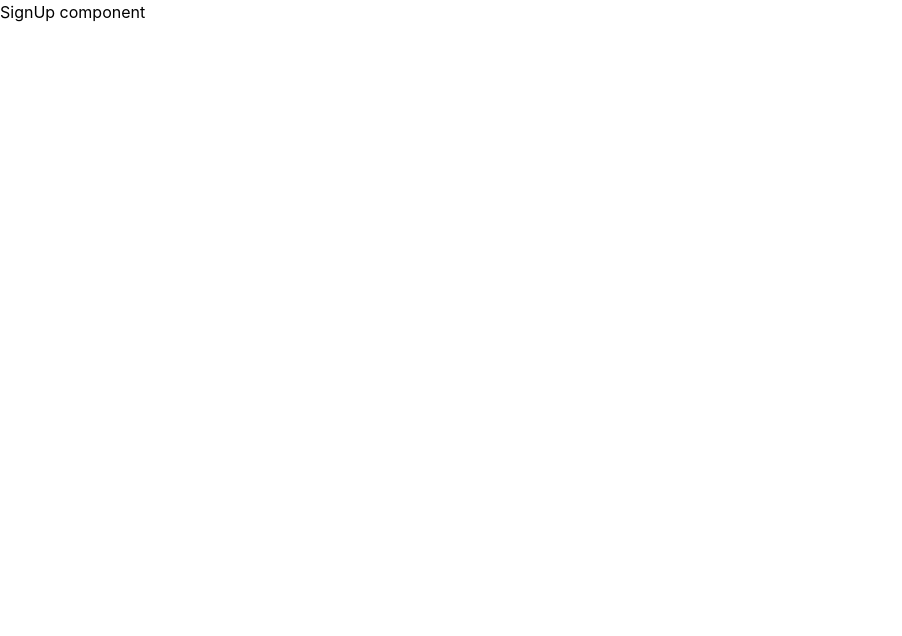
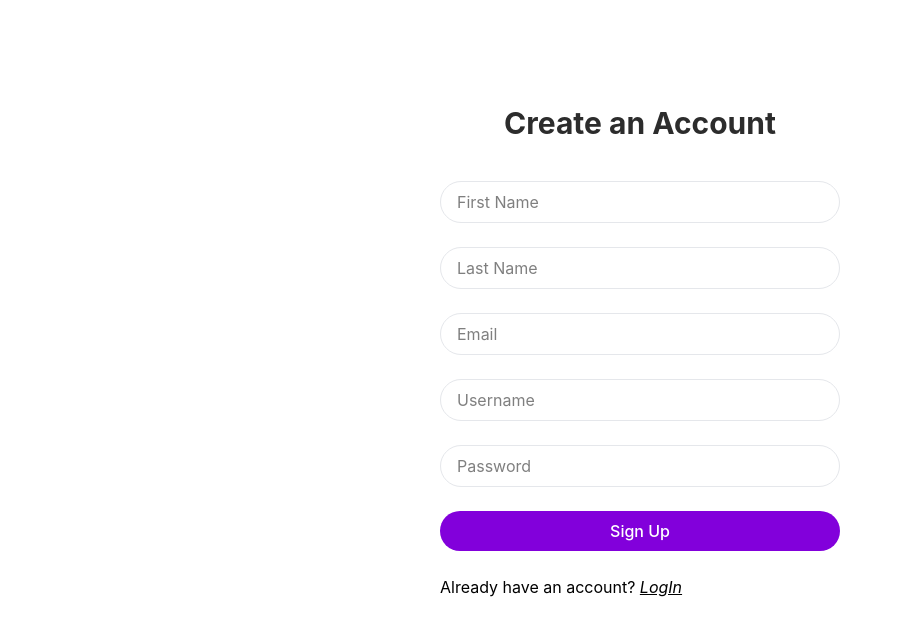
Before and after one commit to noorf-02/EVENTS---FRONTEND, a React (Vite) app: page /sign-up in a window 1280 px wide. Shown: the top 636 px of the page, without its empty margins (0-902 px from the left). Built offline with nearby package versions, Linux system fonts and the light colour scheme.

Commit message:
added the ui for login

```diff
--- a/src/App.jsx
+++ b/src/App.jsx
@@ -9,8 +9,8 @@ function App() {
     <BrowserRouter>
     <Routes>
       <Route path='/' element={<LandingPage/>}/>
-      <Route path='log-in' element={<LogIn/>}/>
-      <Route path='sign-up' element={<SignUp/>}/>
+      <Route path='/log-in' element={<LogIn/>}/>
+      <Route path='/sign-up' element={<SignUp/>}/>
     </Routes>
 
     </BrowserRouter>
--- a/src/LANDING COMPONENTS/Hero.jsx
+++ b/src/LANDING COMPONENTS/Hero.jsx
@@ -10,11 +10,11 @@ function hero() {
         <div className="wrapper nav-list flex justify-between items-center ">
           <p className="sm:text-2xl text-[20px] font-bold text-[#1b1b1b]">EVENTS</p>
           <div className="btns flex gap-2">
-            <Link to={'sign-up'} className="cursor-pointer text-[#1b1b1b] text-[15px] sm:text-[17px]">
+            <Link to={'/sign-up'} className="cursor-pointer text-[#1b1b1b] text-[15px] sm:text-[17px]">
               Sign Up
             </Link>
             <p className="text-[15px] sm:text-[17px]">/</p>
-            <Link to={'log-in'} className="cursor-pointer text-[#1b1b1b] text-[15px] sm:text-[17px]">
+            <Link to={'/log-in'} className="cursor-pointer text-[#1b1b1b] text-[15px] sm:text-[17px]">
               Log In
             </Link>
           </div>
@@ -23,7 +23,7 @@ function hero() {
         <div className="hero-section wrapper flex justify-center items-center flex-col gap-2 min-h-[70vh]">
             <p className="italic text-[#1b1b1b]">Create. Connect. Celebrate.</p>
             <p className="text-[#1b1b1b] font-bold sm:text-4xl text-3xl">Events, simplified</p>
-            <Link to={'sign-up'} className="bg-purple-900 text-white font-medium py-1 px-3 rounded-[10px] hover:bg-purple-800 cursor-pointer mt-2">Get started</Link>
+            <Link to={'/sign-up'} className="bg-purple-800 text-white font-medium py-1 px-3 rounded-[10px] hover:bg-purple-700 cursor-pointer mt-2">Get started</Link>
         </div>
       </div>
     </>
--- a/src/LANDING COMPONENTS/LogIncomponent.jsx
+++ b/src/LANDING COMPONENTS/LogIncomponent.jsx
@@ -1,9 +1,18 @@
 import React from 'react'
+import { Link } from 'react-router-dom'
 
 function LogIncomponent() {
   return (
-    <div>
-      LOGIN
+    <div className='wrapper'>
+      <div className='wrapper flex flex-col gap-10 items-center h-[85dvh] justify-center'>
+            <p className='font-bold text-3xl text-[#2c2c2c]'>Welcome Back!</p>
+            <form action="" className='flex flex-col gap-6'>
+                <input type="text" className='border-1 border-gray-200 w-[320px] sm:w-[400px] py-2 px-4 focus:outline-none rounded-3xl' placeholder='Username'/>
+                <input type="password" className='border-1 border-gray-200 w-[320px] sm:w-[400px] py-2 px-4 focus:outline-none rounded-3xl' placeholder='Password'/>
+                <button className='bg-purple-700 hover:bg-purple-600 transition-all duration-300 cursor-pointer text-white font-medium w-[320px] sm:w-[400px] py-2 px-4 focus:outline-none rounded-3xl'>Log In</button>
+                <p>Don't have an account? <Link to={'/sign-up'} className='italic underline'>SignUp</Link></p>
+            </form>
+          </div>
     </div>
   )
 }
--- a/src/LANDING COMPONENTS/SignUpcomponent.jsx
+++ b/src/LANDING COMPONENTS/SignUpcomponent.jsx
@@ -1,9 +1,19 @@
 import React from 'react'
+import {Link} from 'react-router-dom'
 
 function SignUpcomponent() {
   return (
-    <div>
-      SignUp component
+    <div className='wrapper flex flex-col gap-10 items-center h-[85dvh] justify-center'>
+      <p className='font-bold text-3xl text-[#2c2c2c]'>Create an Account</p>
+      <form action="" className='flex flex-col gap-6'>
+          <input type="text" className='border-1 border-gray-200 w-[320px] sm:w-[400px] py-2 px-4 focus:outline-none rounded-3xl' placeholder='First Name'/>
+          <input type="text" className='border-1 border-gray-200 w-[320px] sm:w-[400px] py-2 px-4 focus:outline-none rounded-3xl' placeholder='Last Name'/>
+          <input type="email" className='border-1 border-gray-200 w-[320px] sm:w-[400px] py-2 px-4 focus:outline-none rounded-3xl' placeholder='Email'/>
+          <input type="text" className='border-1 border-gray-200 w-[320px] sm:w-[400px] py-2 px-4 focus:outline-none rounded-3xl' placeholder='Username'/>
+          <input type="password" className='border-1 border-gray-200 w-[320px] sm:w-[400px] py-2 px-4 focus:outline-none rounded-3xl' placeholder='Password'/>
+          <button className='bg-purple-700 hover:bg-purple-600 transition-all duration-300 cursor-pointer text-white font-medium w-[320px] sm:w-[400px] py-2 px-4 focus:outline-none rounded-3xl'>Sign Up</button>
+          <p>Already have an account? <Link to={'/log-in'} className='italic underline'>LogIn</Link></p>
+      </form>
     </div>
   )
 }
```
